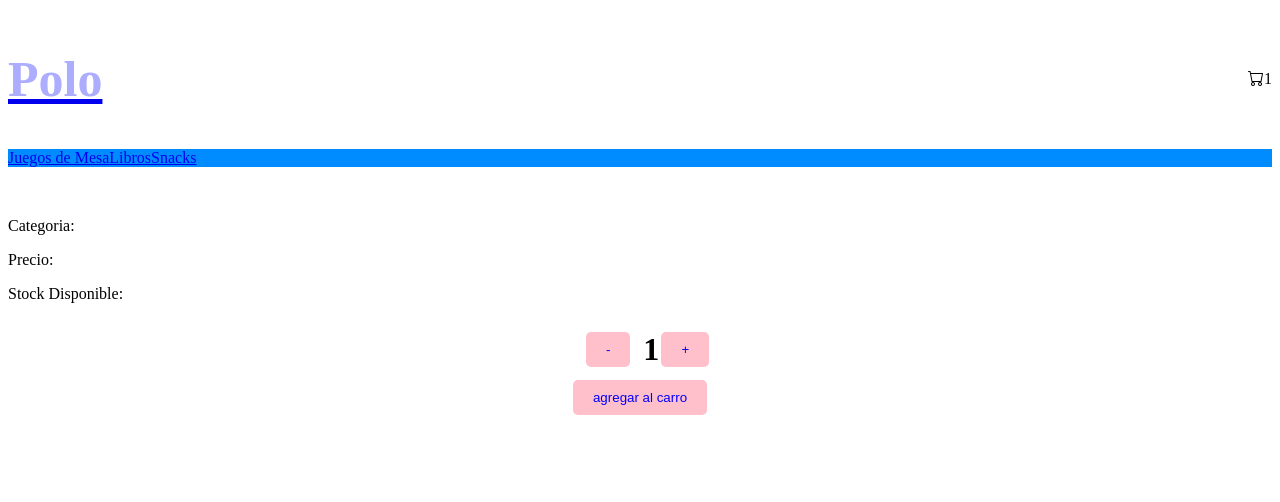
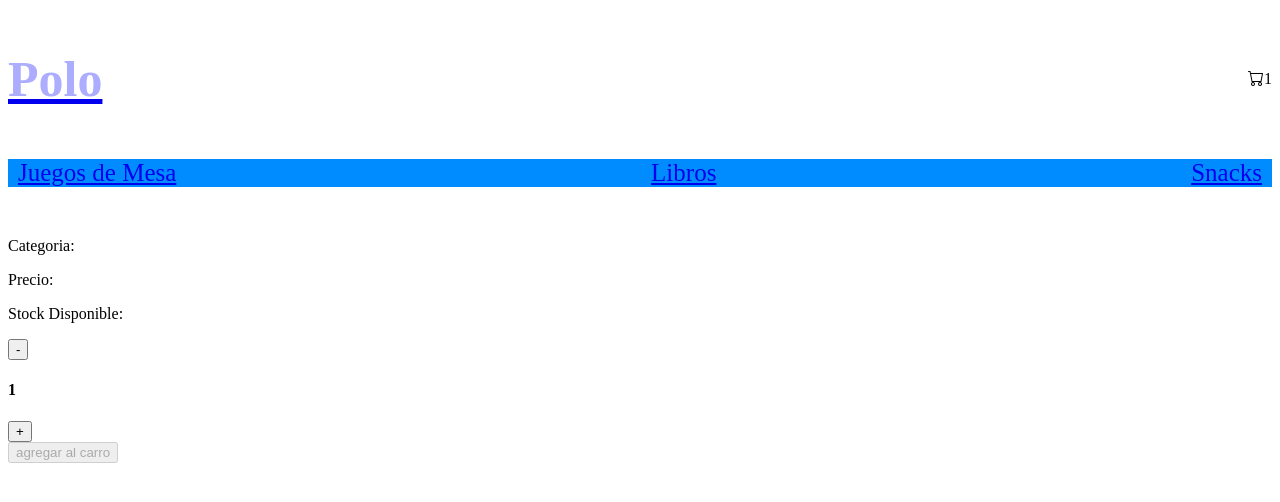
Before and after one commit to dholiva15/proyectoReact47115, a React (Create React App) app in the folder proyecto47115/: page /item/1 in a window 1280 px wide. Shown: the top 502 px of the page. Built offline with nearby package versions, Linux system fonts and the light colour scheme.

Commit message:
entrega
nueva entrega

```diff
--- a/proyecto47115/src/asynMock.js
+++ b/proyecto47115/src/asynMock.js
@@ -68,7 +68,7 @@ const products = [
         category: "libros",
         img: "https://http2.mlstatic.com/D_NQ_NP_2X_620038-MLU51921076809_102022-F.webp",
         description: "Literatura y ficción",
-        stock:29,
+        stock: 29,
         price:7000
     },
     {
@@ -77,7 +77,7 @@ const products = [
         category: "libro",
         img: "https://http2.mlstatic.com/D_NQ_NP_2X_993048-MLA70775522568_072023-F.webp",
         description: "Un amanecer de 1945, un muchacho es conducido por suápadre a un misterioso lugar oculto en el corazón de laáciudad vieja: el Cementerio de los Libros Olvidados. Allí,áDaniel Sempere encuentra un libro maldito que cambia elárumbo de su vida y le arrastra a un laberinto de intrigas yásecretos enterrados en el alma oscura de la ciudad.",
-        stock:54,
+        stock: 54,
         price:8000
     },
     {
--- a/proyecto47115/src/components/Item/Item.js
+++ b/proyecto47115/src/components/Item/Item.js
@@ -1,23 +1,23 @@
 import { Link } from "react-router-dom"
 import "./Item.css"
 
-function Item({id,name,img, price,stock, products} ){
+function Item({id,name,img, price,stock} ){
 
     return(
 
-        <div className="column card1">
-                <div className="card">
-                    <div className="card-image">
-                        <figure className="image is-4by3">
+        <div >
+                <div >
+                    <div >
+                        <figure >
                             <img src={img} alt={name}/>
                         </figure>
                     </div>
-                    <div className="card-content">
-                        <div className="media">
-                            <div className="media-content">
-                                <p className="title is-4">{name}</p>
-                                <p className="subtitle is-6">Precio:{price}</p>
-                                <p className="subtitle is-6">Stock Disponible:{stock}</p>
+                    <div >
+                        <div >
+                            <div >
+                                <p >{name}</p>
+                                <p >Precio:{price}</p>
+                                <p >Stock Disponible:{stock}</p>
                             </div>
                         </div>
                             <Link to ={`/item/${id}`}>Ver Detalles</Link>
--- a/proyecto47115/src/components/ItemCount/ItemCount.css
+++ /dev/null
@@ -1,42 +0,0 @@
-.counter{
-    align-items: center;
-    display: flex;
-    flex-direction: column;
-}
-
-.button{
-
-    color: blue;
-    background-color: pink;
-    padding: 10px 20px;
-    border: none;
-    border-radius: 5px;
-
-}
-
-.button:hover{
-    background-color:rebeccapurple;
-}
-.numero{
-
-    font-size: 2rem;
-    align-items: center;
-    margin: 2% 2% 2% 2%;
-}
-
-.controls{
-    display: flex;
-    flex-direction: row;
-    padding: 10px;
-    align-items: center;
-
-
-}
-.button1{
-    margin-right: 10%
-
-}
-.button2{
-    margin-right: 5%;
-
-}
--- a/proyecto47115/src/components/ItemCount/ItemCount.js
+++ b/proyecto47115/src/components/ItemCount/ItemCount.js
@@ -1,6 +1,6 @@
 import { useState } from 'react'
 
-import "./ItemCount.css"
+
 
 function ItemCount({stock, initial, onAdd}){
 
@@ -22,16 +22,16 @@ function ItemCount({stock, initial, onAdd}){
 
 
     return(
-        <div className='counter'>
+        <div>
 
-            <div className='controls'>
-                <button className='button button1' onClick={decrement}> -  </button>
-                <h4 className='numero'> {quantity}</h4>
-                <button className='button button2' onClick={increment}> + </button>
+            <div>
+                <button onClick={decrement}> -  </button>
+                <h4 > {quantity}</h4>
+                <button onClick={increment}> + </button>
             </div>
 
             <div>
-                <button className='button' onClick={()=>onAdd(quantity)} disabled={!stock} >agregar al carro</button>
+                <button onClick={()=>onAdd(quantity)} disabled={!stock} >agregar al carro</button>
             </div>
 
         </div>
--- a/proyecto47115/src/components/ItemDetail/ItemDetail.js
+++ b/proyecto47115/src/components/ItemDetail/ItemDetail.js
@@ -9,20 +9,20 @@ function ItemDetail({id, name,img, price, stock, category, description}){
 
 
         <div className="itemDetail">
-                <div className="card">
-                    <div className="card-image">
-                        <figure className="image is-4by3">
+                <div>
+                    <div >
+                        <figure>
                             <img src={img} alt={name}/>
                         </figure>
                     </div>
-                    <div className="card-content">
-                        <div className="media">
-                            <div className="media-content">
-                                <p className="nombre">{name}</p>
-                                <p className="descripción">{description}</p>
-                                <p className="categoria">Categoria:{category}</p>
-                                <p className="precio">Precio:{price}</p>
-                                <p className="stock">Stock Disponible:{stock}</p>
+                    <div >
+                        <div>
+                            <div>
+                                <p >{name}</p>
+                                <p >{description}</p>
+                                <p >Categoria:{category}</p>
+                                <p >Precio:{price}</p>
+                                <p >Stock Disponible:{stock}</p>
                             </div>
                         </div>
                            <ItemCount initial={1} stock={stock} onAdd={(quantity)  => console.log("Cantidad agregada", quantity)}/>
--- a/proyecto47115/src/components/ItemList/ItemList.js
+++ b/proyecto47115/src/components/ItemList/ItemList.js
@@ -6,7 +6,7 @@ function ItemList({products}){
 
     return(
 
-        <div className="columns">
+        <div>
 
             {products.map(prod=> <Item key={prod.id} {...prod}/>)}
 
--- /dev/null
+++ b/proyecto47115/src/components/Navbar/NavBar.css
@@ -0,0 +1,47 @@
+
+.titulo{
+
+    color: rgba(0, 0, 255, 0.32);
+    font-size: 50px;
+    width: 50%;
+}
+
+.header{
+
+    display: flex;
+    align-items: center;
+    justify-content: space-between;
+
+
+
+}
+
+.icono{
+
+    align-items: right;
+}
+
+.navbar{
+
+
+
+    font-size: 25px;
+    margin: 10px;
+
+    display: flex;
+    align-items: center;
+    flex: auto;
+    justify-content: space-between;
+
+}
+
+.navbar:hover{
+
+    color: green
+}
+
+.navbarHeader{
+
+    background-color: rgb(0, 140, 255);
+
+}
--- a/proyecto47115/src/components/Navbar/NavItem.js
+++ b/proyecto47115/src/components/Navbar/NavItem.js
@@ -1,10 +1,16 @@
 import { NavLink } from "react-router-dom";
+import "./NavBar.css"
 
 const NavItem = () => {
     return <>
+
+    <div className="navbar">
     <NavLink to={`/category/juegos`} className="navbar-item">Juegos de Mesa</NavLink>
     <NavLink to={`/category/libros`} className="navbar-item">Libros</NavLink>
     <NavLink to={`/category/snacks`} className="navbar-item">Snacks</NavLink>
+
+    </div>
+
 </>
 }
 
```
Also changed, not shown: proyecto47115/src/components/Navbar/Navbar.js (+4 -4 lines).
